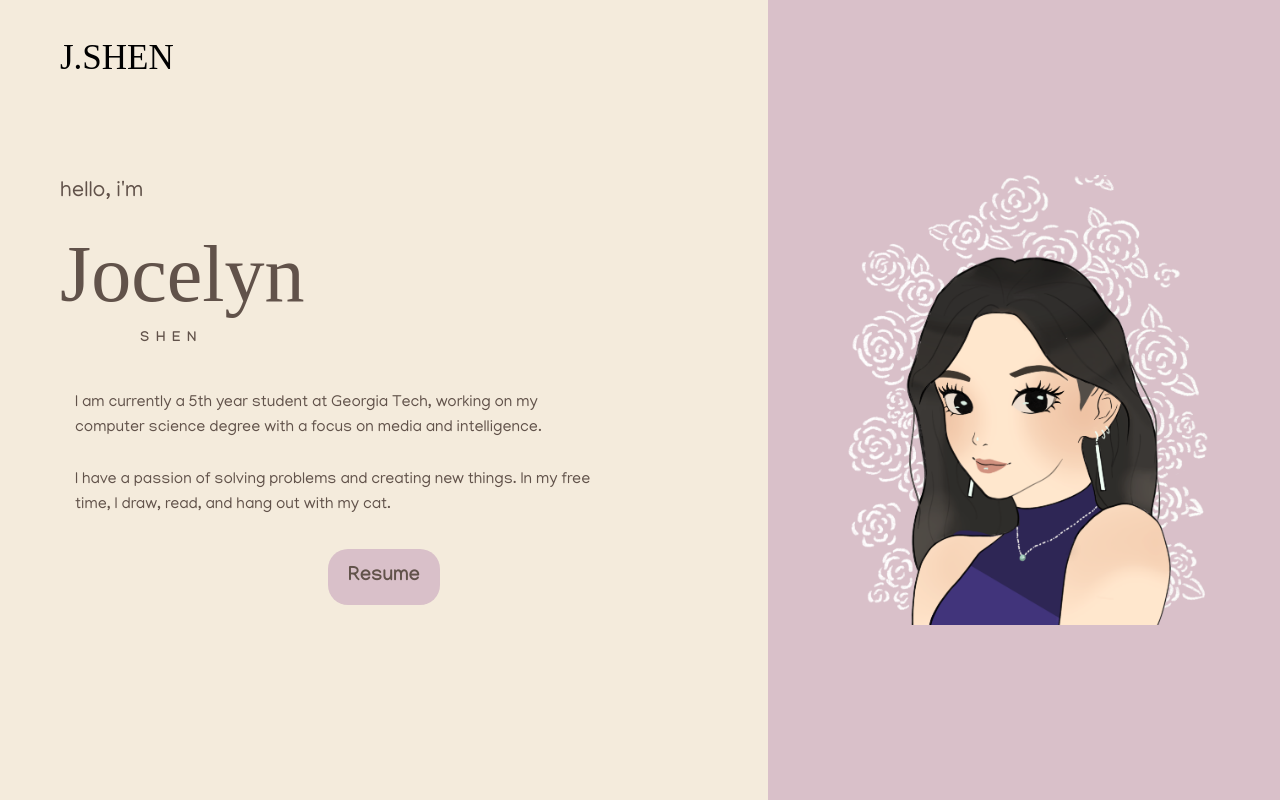
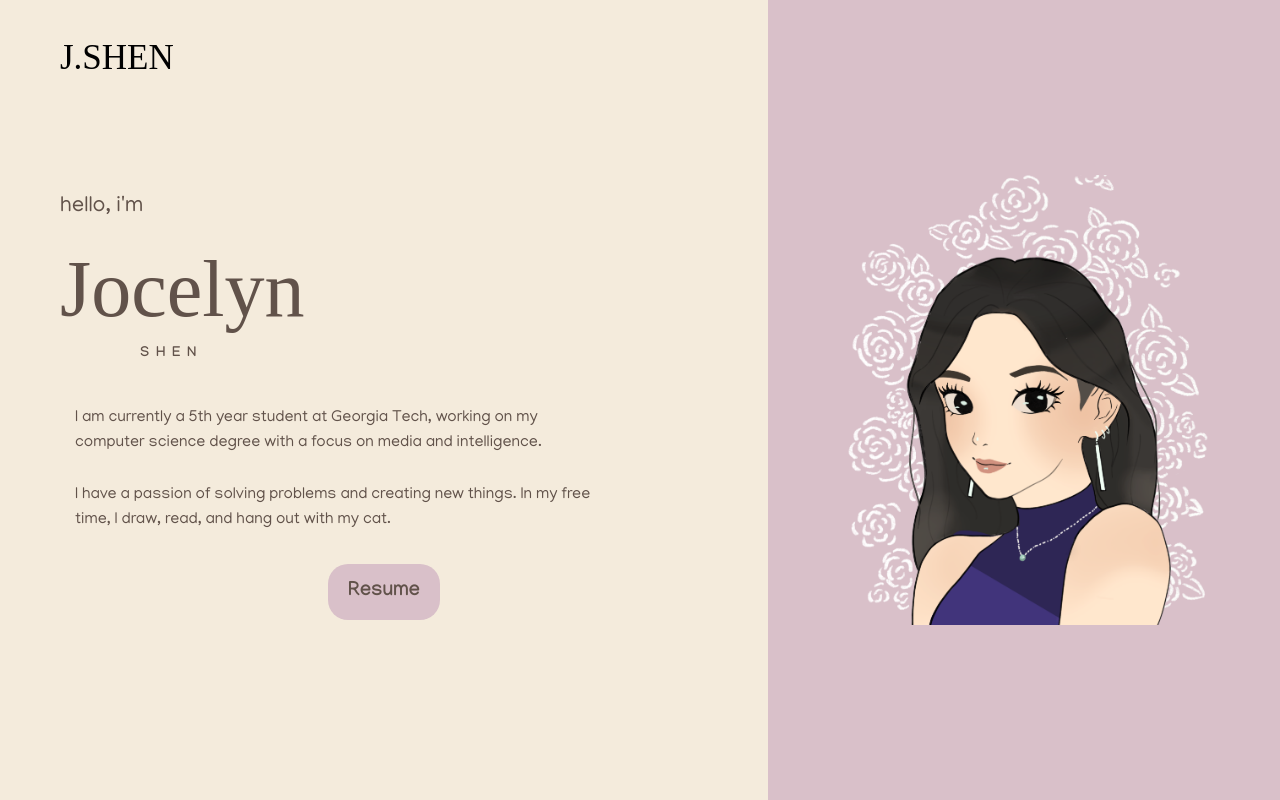
Before and after one commit to jshen340/portfolio, a React (Vite) app: page / in a window 1280 px wide. Built offline with nearby package versions, Linux system fonts and the light colour scheme; a web font is replaced by a local one.

Commit message:
Updated Hero.css

```diff
--- a/src/assets/css/Hero.css
+++ b/src/assets/css/Hero.css
@@ -142,7 +142,7 @@ p {
     .topper {
         text-align: left;
         font-size: 22px;
-        margin-top: 10px;
+        margin-top: 40px;
     }
 
     .text {
```
